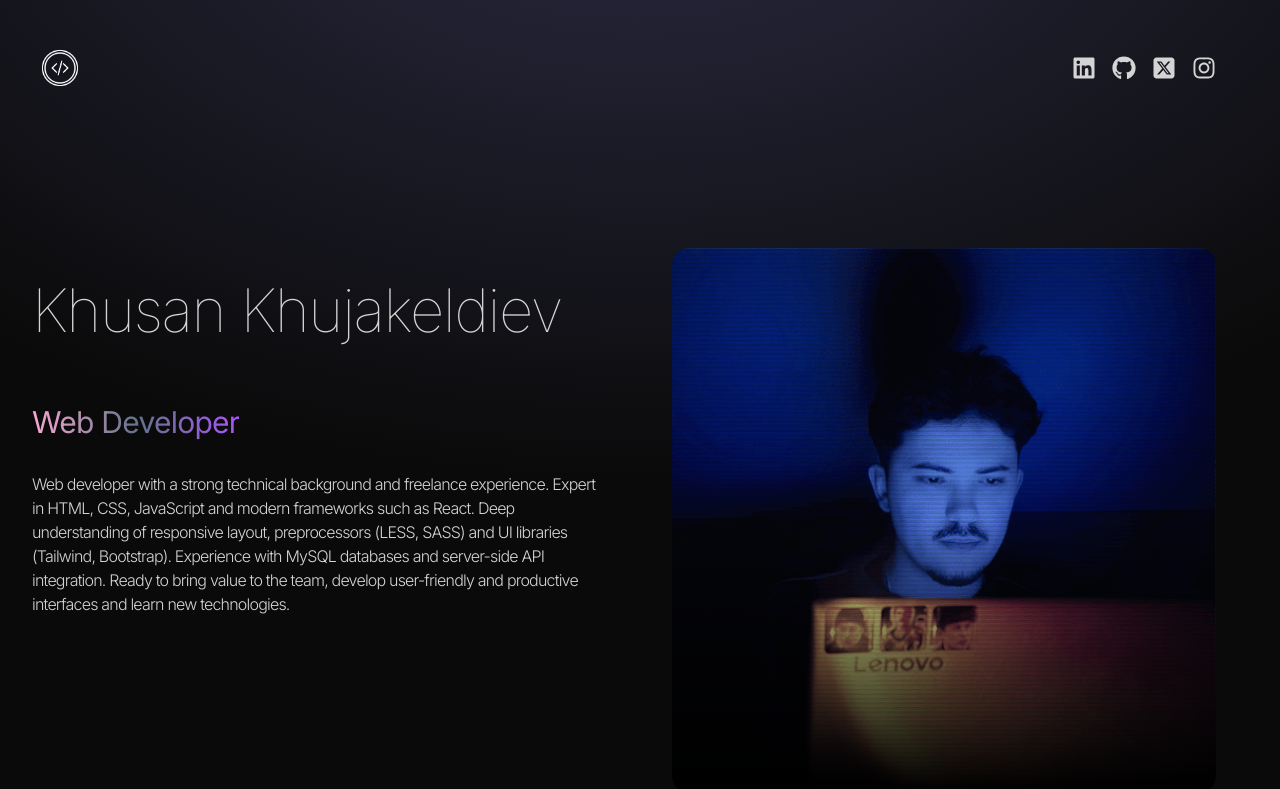
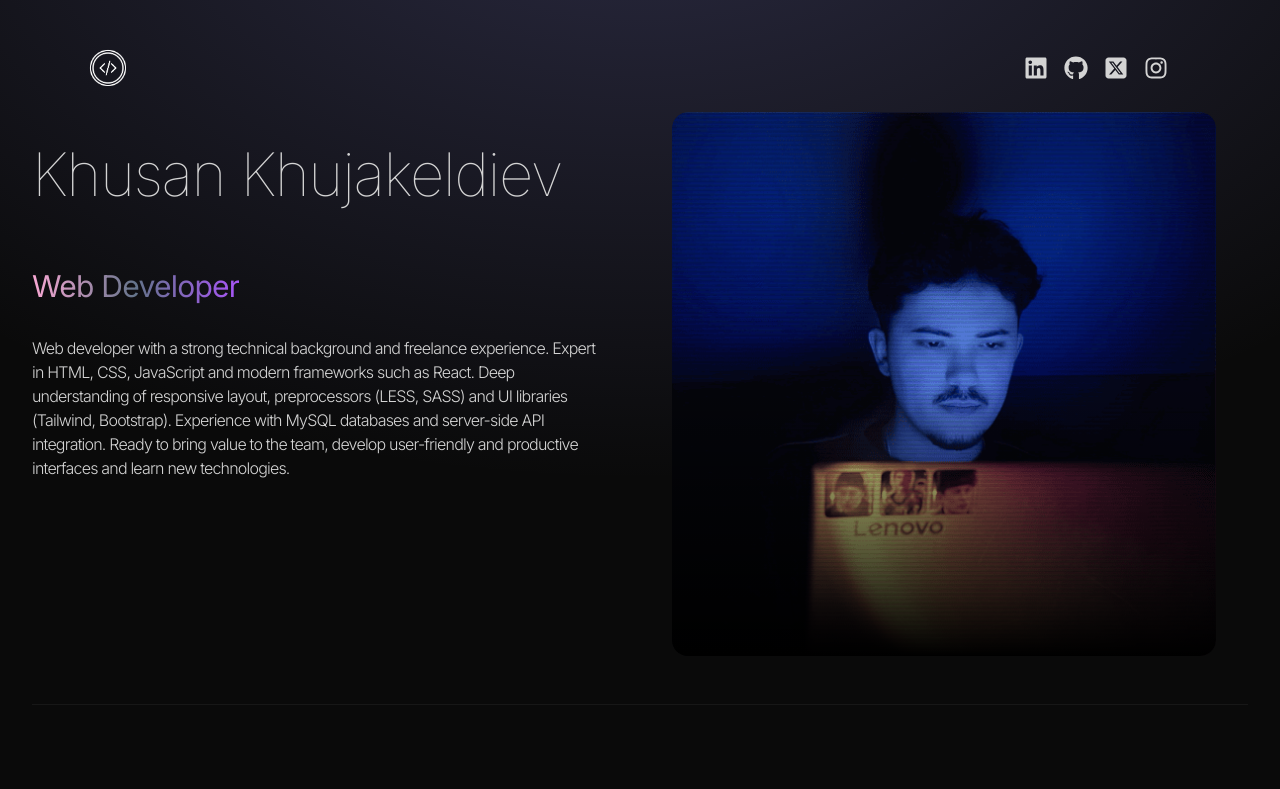
Before and after one commit to Khusan-Khujakeldiev/portfolio-website, a React (Vite) app: page / in a window 1280 px wide. Shown: the top 789 px of the page. Built offline with nearby package versions, Linux system fonts and the light colour scheme.

Commit message:
Change links,add sticky postion for navbar and scroll mode

```diff
--- a/src/App.jsx
+++ b/src/App.jsx
@@ -1,5 +1,5 @@
 import { useState } from "react";
-import About from "./components/about";
+import About from "./components/About";
 import Hero from "./components/Hero";
 import Navbar from "./components/Navbar";
 import Technologies from "./components/Technologies";
@@ -26,13 +26,13 @@ function App() {
     { icon: TbSql, color: "text-blue-700" },
   ]);
   return (
-    <div className=" overflow-x-hidden text-neutral-300 antialiased selection:bg-cyan-300 selection:text-cyan-900">
+    <div className="overflow-x-hidden text-neutral-300 antialiased selection:bg-cyan-300 selection:text-cyan-900">
       <div className="fixed top-0 -z-10 h-full w-full">
         <div className="absolute top-0 z-[-2] h-screen w-screen bg-neutral-950 bg-[radial-gradient(ellipse_80%_80%_at_50%_-20%,rgba(120,119,198,0.3),rgba(255,255,255,0))]"></div>
       </div>
 
-      <div className="container mx-auto px-8">
-        <Navbar />
+      <Navbar />
+      <div className="container mx-auto px-8 pt-20">
         <Hero />
         <About />
         <Technologies technologies={technologies} />
--- a/src/components/Navbar.jsx
+++ b/src/components/Navbar.jsx
@@ -1,20 +1,70 @@
+import { useEffect, useState } from "react";
 import logo from "../assets/Logo_circle.png";
-import { FaLinkedin } from "react-icons/fa6";
-import { FaGithub } from "react-icons/fa6";
-import { FaSquareXTwitter } from "react-icons/fa6";
-import { FaInstagram } from "react-icons/fa6";
+import {
+  FaLinkedin,
+  FaGithub,
+  FaSquareXTwitter,
+  FaInstagram,
+} from "react-icons/fa6";
 
 const Navbar = () => {
+  const [showNavbar, setShowNavbar] = useState(true);
+  const [lastScrollY, setLastScrollY] = useState(0);
+
+  const controlNavbar = () => {
+    if (typeof window !== "undefined") {
+      if (window.scrollY > lastScrollY) {
+        // если прокручиваем вниз
+        setShowNavbar(false);
+      } else {
+        // если прокручиваем вверх
+        setShowNavbar(true);
+      }
+      setLastScrollY(window.scrollY);
+    }
+  };
+
+  useEffect(() => {
+    if (typeof window !== "undefined") {
+      window.addEventListener("scroll", controlNavbar);
+
+      // очистка события при размонтировании компонента
+      return () => {
+        window.removeEventListener("scroll", controlNavbar);
+      };
+    }
+  }, [lastScrollY]);
+
   return (
-    <nav className="mb-20 flex items-center justify-between py-6">
+    <nav
+      className={`fixed top-0 left-20 right-20  flex items-center justify-between py-6  z-50 transition-transform duration-300 ${
+        showNavbar ? "translate-y-0" : "-translate-y-full"
+      }`}
+    >
       <div className="flex flex-shrink-0 items-center">
         <img className="mx-2 w-10" src={logo} alt="logo" />
       </div>
       <div className="m-8 flex items-center justify-center gap-4 text-2xl">
-        <FaLinkedin />
-        <FaGithub />
-        <FaSquareXTwitter />
-        <FaInstagram />
+        <a
+          href="https://www.linkedin.com"
+          target="_blank"
+          rel="noopener noreferrer"
+        >
+          <FaLinkedin />
+        </a>
+        <a href="https://github.com" target="_blank" rel="noopener noreferrer">
+          <FaGithub />
+        </a>
+        <a href="https://twitter.com" target="_blank" rel="noopener noreferrer">
+          <FaSquareXTwitter />
+        </a>
+        <a
+          href="https://www.instagram.com"
+          target="_blank"
+          rel="noopener noreferrer"
+        >
+          <FaInstagram />
+        </a>
       </div>
     </nav>
   );
--- a/src/components/Projects.jsx
+++ b/src/components/Projects.jsx
@@ -1,6 +1,8 @@
 import { PROJECTS } from "../constants";
 import { motion } from "motion/react";
-
+import { FontAwesomeIcon } from "@fortawesome/react-fontawesome";
+import { faGlobe } from "@fortawesome/free-solid-svg-icons";
+import { faGithub } from "@fortawesome/free-brands-svg-icons";
 function Projects() {
   return (
     <div className=" border-x-neutral-900 pb-4">
@@ -23,8 +25,8 @@ function Projects() {
             >
               <img
                 src={project.image}
-                width={150}
-                height={150}
+                width={170}
+                height={170}
                 alt={project.title}
                 className=" mb-6 rounded"
               />
@@ -45,6 +47,25 @@ function Projects() {
                   {tech}
                 </span>
               ))}
+              {project.website && (
+                <a
+                  href={project.website}
+                  target="_blank"
+                  className="text-neutral-400 hover:text-blue-400 ml-2 pt-2 font-medium inline-flex items-center"
+                >
+                  <FontAwesomeIcon icon={faGlobe} className="mr-1" /> Visit
+                  Website
+                </a>
+              )}
+              {project.github && (
+                <a
+                  href={project.github}
+                  target="_blank"
+                  className="text-neutral-400 hover:text-yellow-400 ml-2 pt-2 inline-flex items-center"
+                >
+                  <FontAwesomeIcon icon={faGithub} className="mr-1" /> GitHub
+                </a>
+              )}
             </motion.div>
           </div>
         ))}
```
Also changed, not shown: package.json (+4 -3 lines), src/constants/index.js (+4 -4 lines), 1 other file (tests, documents, lock files or other folders).
